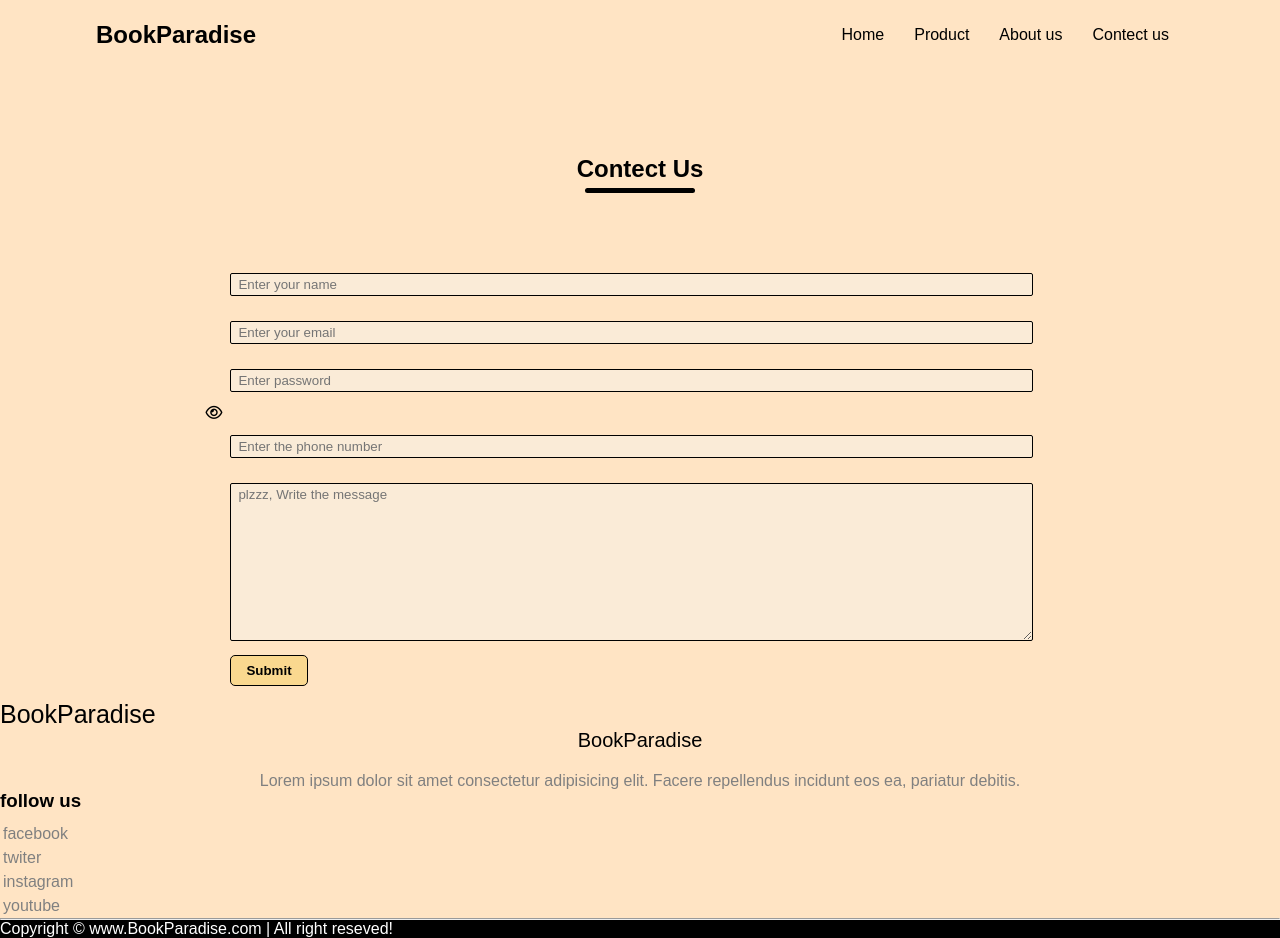
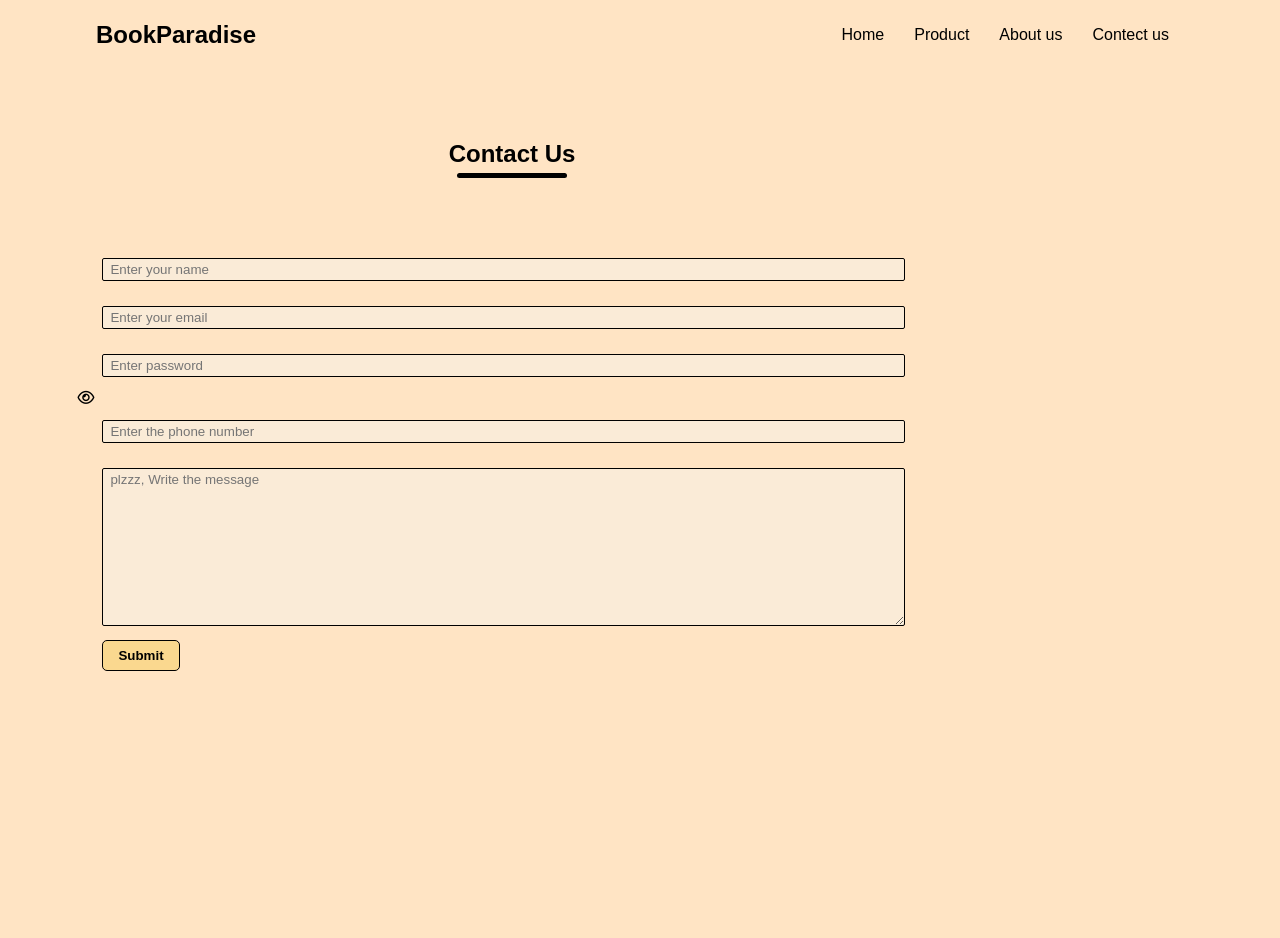
Before and after one commit to Haseeb1389446/BookParadise, a plain HTML site: page contact.html in a window 1280 px wide. After the commit the page ends 800 px from the top, so only its background shows below. Drawn offline with nearby package versions, Linux system fonts and the light colour scheme.

Commit message:
Update and rename contect.html to contact.html

```diff
--- a/contect.html
+++ b/contact.html
@@ -7,8 +7,9 @@
     <link rel="stylesheet" href="https://cdnjs.cloudflare.com/ajax/libs/font-awesome/6.5.1/css/all.min.css"
         integrity="sha512-DTOQO9RWCH3ppGqcWaEA1BIZOC6xxalwEsw9c2QQeAIftl+Vegovlnee1c9QX4TctnWMn13TZye+giMm8e2LwA=="
         crossorigin="anonymous" referrerpolicy="no-referrer" />
+    <link href="https://unpkg.com/aos@2.3.1/dist/aos.css" rel="stylesheet">
     <link rel="stylesheet" href="style.css">
-    <title>contect</title>
+    <title>contact</title>
 </head>
 
 <body>
@@ -18,11 +19,11 @@
 
         <div class="navbar"></div>
 
-        <div class="contect">
+        <div class="contact">
 
 
             <div class="reg">
-                <h2>Contect Us</h2>
+                <h2>Contact Us</h2>
                 <div class="line"></div>
 
                 <form>
@@ -53,7 +54,7 @@
         </div>
         <!-- footer -->
 
-        <div class="f"></div>
+        <div class="footer"></div>
     </div>
 
 
```
